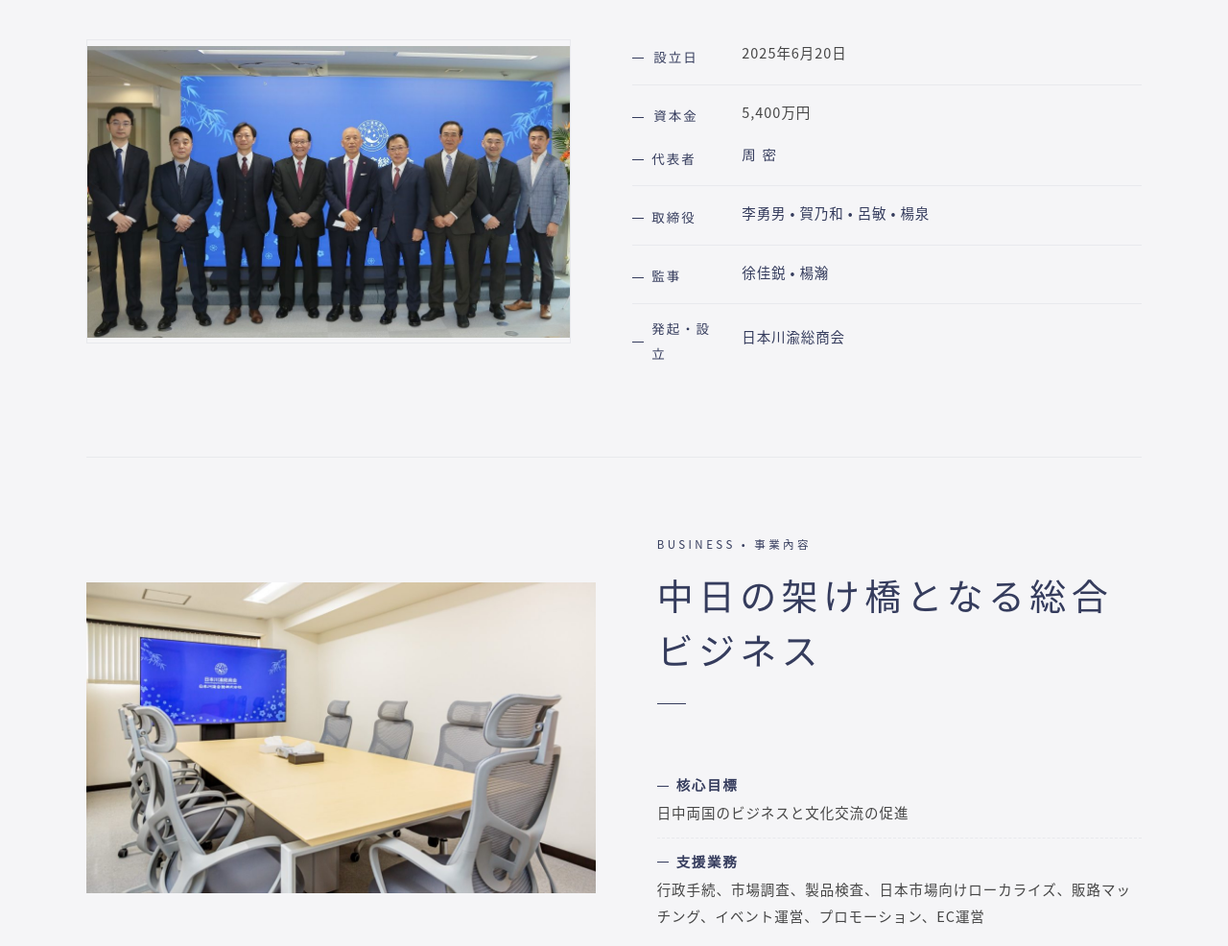
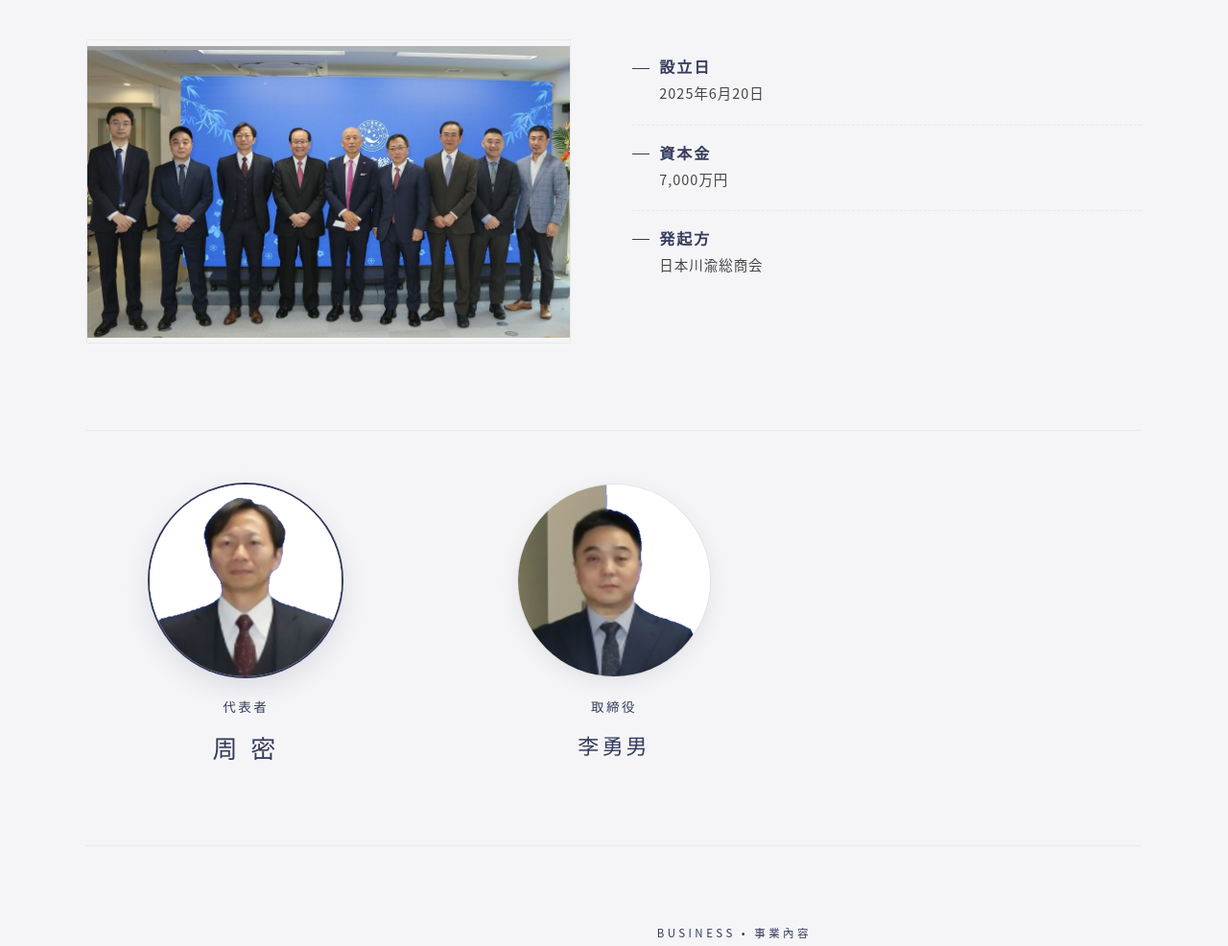
Before and after one commit to kenshinlili/senyukaikan-website, a plain HTML site: page index.html in a window 1280 px wide. Shown: the part 1960-2946 px from the top of the page at 96% size. Drawn offline with Linux system fonts and the light colour scheme.

Commit message:
modify on 20260831

```diff
--- a/assets/css/style.css
+++ b/assets/css/style.css
@@ -185,19 +185,21 @@ html.lang-cn .lang-switch [data-lang="cn"]:hover{background:var(--navy);color:#f
 .co-photo img{width:100%;height:100%;object-fit:cover;display:block}
 
 /* 信息表：无边框卡片，改用纯文字 + 细虚线（参考站的扁平感） */
-/* 公司概要卡：在 .co-grid 右栏（不独立居中） */
+/* 公司概要卡：在 .co-grid 右栏（不独立居中）
+   co-list：仿 .biz-lead 风格，每项"短横+label"一行，下方提行内容（同关键目标/全力促进格式） */
 .co-card{background:transparent;border:none;padding:0}
-.co-list{display:grid;gap:0}
-.co-list div{display:grid;grid-template-columns:96px 1fr;gap:18px;align-items:baseline;
-  padding:14px 0;border-bottom:1px solid var(--line-2)}
-.co-list div:first-child{padding-top:0}
-.co-list div:last-child{padding-bottom:0;border-bottom:none}
-.co-list dt{display:flex;align-items:center;gap:10px;font-weight:400;color:var(--navy);
-  font-size:13.5px;letter-spacing:.14em;font-family:var(--f-mincho)}
-.co-list dt .bar{width:12px;height:1px;background:var(--navy);flex:none}
-.co-list dd{color:var(--ink-2);font-size:14.5px;line-height:1.9;font-weight:300}
-.co-list dd a{color:var(--ink-2);border-bottom:1px solid var(--line);transition:border-color .25s,color .25s}
-.co-list dd a:hover{color:var(--navy);border-color:var(--navy)}
+.co-list{list-style:none;display:grid;gap:0;margin:0;padding:0}
+.co-list li{
+  display:grid;grid-template-rows:auto auto;row-gap:6px;
+  color:var(--ink-2);font-size:14.5px;line-height:1.95;font-weight:300;
+  padding:18px 0;border-bottom:1px dashed var(--line-2)
+}
+.co-list li:last-child{border-bottom:none}
+.co-list .co-label{display:flex;align-items:center;gap:10px;
+  font-family:var(--f-mincho);font-size:16px;font-weight:400;
+  color:var(--navy);letter-spacing:.12em;line-height:1.5}
+.co-list .co-label .bar{width:18px;height:1px;background:var(--navy);flex:none}
+.co-list .co-content{display:block;padding-left:28px;color:var(--ink-2)}
 .co-rep{font-size:26px;font-weight:400;color:var(--navy);letter-spacing:.12em}
 .co-rep small{font-size:12.5px;font-weight:300;color:var(--navy-soft);margin-left:10px;letter-spacing:.1em}
 
@@ -217,17 +219,28 @@ html.lang-cn .lang-switch [data-lang="cn"]:hover{background:var(--navy);color:#f
 .biz-lead li .biz-label .bar{width:12px;height:1px;background:var(--navy);flex:none}
 .biz-lead li .biz-content{display:block}
 
-/* 公司概要内嵌的主要成员小节：margin/padding 减半，与 co-list 行间距完全统一 */
-.members-compact{margin-top:0;padding-top:0;border-top:0;display:grid;gap:0}
-.mc-item{display:grid;grid-template-columns:96px 1fr;gap:18px;align-items:baseline;
-  padding:14px 0;border-bottom:1px solid var(--line-2)}
-.mc-item:last-child{border-bottom:none}
-.mc-label{display:flex;align-items:center;gap:8px;font-size:13.5px;letter-spacing:.14em;
-  color:var(--navy);font-weight:400;font-family:var(--f-mincho)}
-.mc-label .bar{width:12px;height:1px;background:var(--navy);flex:none}
-.mc-name{font-size:14.5px;font-weight:300;color:var(--ink);letter-spacing:.06em;line-height:1.9}
-.mc-name-lead{font-family:var(--f-mincho);font-size:14.5px;color:var(--navy);font-weight:400;letter-spacing:.1em;line-height:1.9}
-.mc-name small{font-size:12.5px;color:var(--navy-soft);margin-left:8px;letter-spacing:.06em}
+/* ---------- 主要成员人物卡（co-grid 下方的独立板块） ---------- */
+.team-row{margin-top:clamp(48px,7vw,96px);padding-top:clamp(36px,5vw,56px);
+  border-top:1px solid var(--line-2);
+  display:grid;grid-template-columns:repeat(3,1fr);gap:clamp(28px,4vw,56px);
+  align-items:start}
+.team-card{display:flex;flex-direction:column;align-items:center;gap:14px;text-align:center}
+.team-photo{margin:0;width:clamp(140px,18vw,200px);height:clamp(140px,18vw,200px);
+  border-radius:50%;overflow:hidden;background:#fff;
+  box-shadow:0 6px 20px rgba(53,60,93,.10),0 0 0 1px rgba(53,60,93,.06)}
+.team-photo img{width:100%;height:100%;object-fit:cover;display:block}
+/* 法人（第一个）强调：略微下沉的 navy 描边 */
+.team-card:first-child .team-photo{
+  box-shadow:0 10px 28px rgba(53,60,93,.14),0 0 0 2px var(--navy)}
+/* 团队人物卡 - 标签（无短横前缀） */
+.team-label{font-family:var(--f-mincho);font-size:13.5px;letter-spacing:.18em;
+  color:var(--navy);font-weight:400;margin-top:6px}
+.team-name{font-family:var(--f-mincho);font-size:22px;font-weight:400;
+  color:var(--ink);letter-spacing:.14em;line-height:1.4}
+/* 法人第一个名字加粗 navy */
+.team-card:first-child .team-name{font-size:26px;color:var(--navy);font-weight:500}
+/* 留白占位：第三个 grid 格（以后添加新成员的位置） */
+.team-empty{min-height:0}
 
 /* ---------- 新闻 CTA：方形描边按钮 ---------- */
 .news-cta{display:flex;justify-content:center;margin-top:56px}
@@ -522,7 +535,9 @@ html.lang-jp .t-jp{display:inline}
   .gallery-grid{grid-template-columns:repeat(2,1fr)}
   .news-preview{grid-template-columns:repeat(2,1fr);gap:16px}
   .intro-blue .intro-grid{grid-template-columns:1fr;gap:32px}
+  .team-row{grid-template-columns:repeat(3,1fr);gap:24px;margin-top:40px;padding-top:32px}
   .nav{height:68px}
+  .breadcrumb{padding-top:96px}
   .breadcrumb{padding-top:96px}
 
   /* 抽屉式导航 —— 纯色背景，不用 backdrop-filter（避免 fixed 塌陷） */
@@ -544,6 +559,10 @@ html.lang-jp .t-jp{display:inline}
 
 @media (max-width:640px){
   .brand-logo{height:36px}
+  .team-row{grid-template-columns:1fr;gap:36px;margin-top:36px;padding-top:28px}
+  .team-photo{width:140px;height:140px}
+  .team-name{font-size:18px}
+  .team-card:first-child .team-name{font-size:22px}
   .hero{min-height:88vh;padding:100px 0 80px}
   .hero-title{letter-spacing:.14em}
   .hero-actions{flex-direction:column;align-items:stretch}
@@ -556,11 +575,10 @@ html.lang-jp .t-jp{display:inline}
   .intro-blue .intro-text h2{font-size:24px}
   .intro-blue .intro-body{margin-top:24px;font-size:14.5px;line-height:1.95}
   .intro-blue .intro-body p{margin-bottom:16px}
-  /* 公司概要信息表：label + content 放一行 + 行间距完全相等 */
-  .co-list div{grid-template-columns:90px 1fr;gap:14px;line-height:1.9;
-    padding:12px 0;align-items:baseline}
-  .mc-item{grid-template-columns:90px 1fr;gap:14px;line-height:1.9;
-    padding:12px 0;align-items:baseline}
+  /* 公司概要信息表：移动端字号稍减、line-height 缩紧 */
+  .co-list li{padding:14px 0;line-height:1.9}
+  .co-list .co-label{font-size:14.5px;letter-spacing:.1em}
+  .co-list .co-content{padding-left:22px}
   .co-card{padding:0}
   /* 服务入口按钮：缩小 */
   .news-cta-btn{padding:14px 22px;gap:16px;font-size:13px;letter-spacing:.12em}
--- a/index.html
+++ b/index.html
@@ -213,34 +213,55 @@
           <img src="assets/img/members.jpg" alt="主要成員合影" width="1016" height="614" loading="lazy" decoding="async" />
         </figure>
         <div class="co-card">
-          <dl class="co-list">
-            <div><dt><span class="bar"></span><span class="t-cn">创立时间</span><span class="t-jp">設立日</span></dt>
-              <dd><span class="t-cn">2025年6月20日</span><span class="t-jp">2025年6月20日</span></dd>
-            </div>
-            <div><dt><span class="bar"></span><span class="t-cn">资本金</span><span class="t-jp">資本金</span></dt>
-              <dd>5,400<span class="t-cn">万円</span><span class="t-jp">万円</span></dd>
-            </div>
-          </dl>
+          <ul class="co-list">
+            <li class="t-cn">
+              <span class="co-label"><span class="bar"></span><b>创立时间</b></span>
+              <span class="co-content">2025年6月20日</span>
+            </li>
+            <li class="t-jp">
+              <span class="co-label"><span class="bar"></span><b>設立日</b></span>
+              <span class="co-content">2025年6月20日</span>
+            </li>
+            <li class="t-cn">
+              <span class="co-label"><span class="bar"></span><b>资本金</b></span>
+              <span class="co-content">7,000<span class="t-jp-inline">万円</span></span>
+            </li>
+            <li class="t-jp">
+              <span class="co-label"><span class="bar"></span><b>資本金</b></span>
+              <span class="co-content">7,000<span class="t-jp-inline">万円</span></span>
+            </li>
+            <li class="t-cn">
+              <span class="co-label"><span class="bar"></span><b>发起方</b></span>
+              <span class="co-content">日本川渝总商会</span>
+            </li>
+            <li class="t-jp">
+              <span class="co-label"><span class="bar"></span><b>発起方</b></span>
+              <span class="co-content">日本川渝総商会</span>
+            </li>
+          </ul>
+        </div>
+      </div>
 
-          <div class="members-compact">
-            <div class="mc-item">
-              <span class="mc-label"><span class="bar"></span><span class="t-cn">法人</span><span class="t-jp">代表者</span></span>
-              <span class="mc-name mc-name-lead">周 密</span>
-            </div>
-            <div class="mc-item">
-              <span class="mc-label"><span class="bar"></span><span class="t-cn">董事</span><span class="t-jp">取締役</span></span>
-              <span class="mc-name">李勇男 · 賀乃和 · 呂敏 · 楊泉</span>
-            </div>
-            <div class="mc-item">
-              <span class="mc-label"><span class="bar"></span><span class="t-cn">监事</span><span class="t-jp">監事</span></span>
-              <span class="mc-name">徐佳鋭 · 楊瀚</span>
-            </div>
-            <div class="mc-item">
-              <span class="mc-label"><span class="bar"></span><span class="t-cn">发起设立</span><span class="t-jp">発起・設立</span></span>
-              <span class="mc-name"><span class="t-cn">日本川渝总商会</span><span class="t-jp">日本川渝総商会</span></span>
-            </div>
-          </div>
-        </div>
+      <!-- 人物卡：下方独立板块，从左至右 周密、李勇男（后续可加新成员） -->
+      <div class="team-row" aria-label="主要成員">
+        <article class="team-card">
+          <figure class="team-photo">
+            <img src="assets/img/p_zhoumi_clean.png" alt="法人 周密" width="600" height="600" loading="lazy" decoding="async" />
+          </figure>
+          <span class="team-label"><span class="t-cn">法人</span><span class="t-jp">代表者</span></span>
+          <span class="team-name">周 密</span>
+        </article>
+
+        <article class="team-card">
+          <figure class="team-photo">
+            <img src="assets/img/p_liyongnan_clean.png" alt="董事 李勇男" width="600" height="600" loading="lazy" decoding="async" />
+          </figure>
+          <span class="team-label"><span class="t-cn">董事</span><span class="t-jp">取締役</span></span>
+          <span class="team-name">李勇男</span>
+        </article>
+
+        <!-- 留白占位（以后添加新成员的位置） -->
+        <div class="team-empty" aria-hidden="true"></div>
       </div>
     </div>
 
@@ -314,14 +335,14 @@
         <div class="partner">
           <h3>全日本華僑華人社团連合会</h3>
           <p>
-            <span class="t-jp">日本川渝会館は、全華聯の支援を基盤として、中日友好交流と協力に力を注ぎ、両国の経済、文化、科学技術など様々な分野における発展を促進することに努めております。</span>
+            <span class="t-cn">全华联 2003 年成立，是由在日华侨华人团体组成的联合体，属于非营利性团体。旨在加强在日华侨华人团体的相互联系，促进各地华侨华人亲睦交流，维护在日华侨华人合法权益。现已从创立之初 8 个团体会员发展至 120 个团体会员，是规模与影响力最大的在日华侨华人联合团体。</span>
             <span class="t-cn">日本川渝会馆依托于全华联的支持，致力中日友好交流与合作，促进中日两国在经济、文化和科技等各个领域的发展。</span>
           </p>
         </div>
         <div class="partner">
           <h3><span class="t-cn">日本川渝总商会</span><span class="t-jp">日本川渝総商会</span></h3>
           <p>
-            <span class="t-jp">日本川渝会館は、日本川渝総商会が発起・設立した、川渝と日本間の文化交流と経済貿易協力を推進するために専門的に設立された商業プラットフォームです。</span>
+            <span class="t-cn">商会 2015 年成立，为非营利性社团法人，得到四川省、重庆市、成都市政府的支持指导。会员由川渝出身或与川渝有渊源的在日商务人士构成，覆盖 IT、贸易、旅游、养老、餐饮、文化、医疗、房产等多行业。致力于搭建中日商业桥梁，团结在日川渝力量，整合资源搭建商业人脉网络，助力日企赴川渝投资、帮助川渝企业开拓日本市场。</span>
             <span class="t-cn">日本川渝会馆是由日本川渝总商会发起成立，专门为推动川渝与日本间文化交流和经贸合作而成立的商业平台。</span>
           </p>
         </div>
```
Also changed, not shown: .workbuddy/tmp_slices/slice_1.jpg (added), .workbuddy/tmp_slices/slice_2.jpg (added), .workbuddy/tmp_slices/slice_3.jpg (added), .workbuddy/tmp_slices/slice_4.jpg (added), .workbuddy/tmp_slices/slice_5.jpg (added), .workbuddy/tmp_slices/slice_6.jpg (added), .workbuddy/tmp_slices/slice_7.jpg (added), .workbuddy/tmp_slices/slice_8.jpg (added), .workbuddy/tmp_slices/slice_9.jpg (added), assets/img/p_liyongnan.jpg (added), assets/img/p_liyongnan_clean.png (added), assets/img/p_liyongnan_orig.png (added), assets/img/p_liyongnan_w.jpg (added), assets/img/p_zhoumi.jpg (added), 3 more files.
